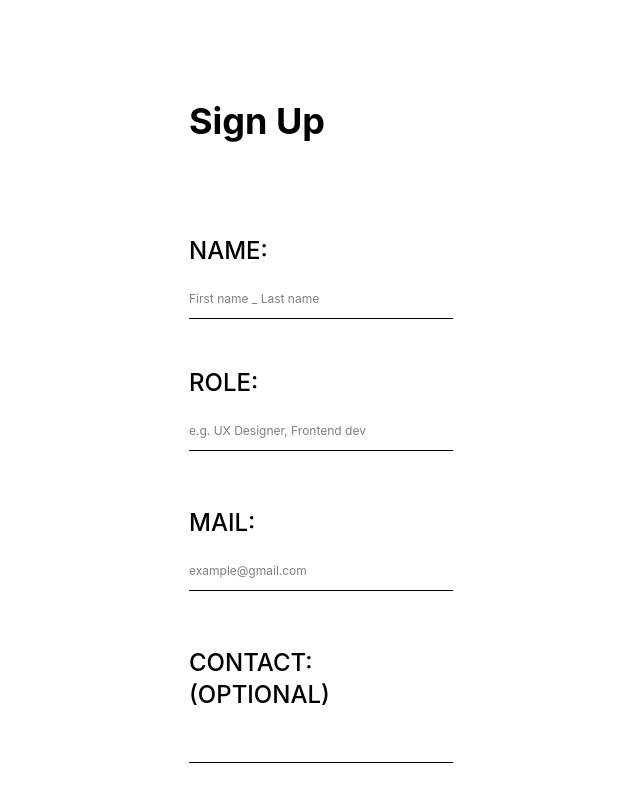
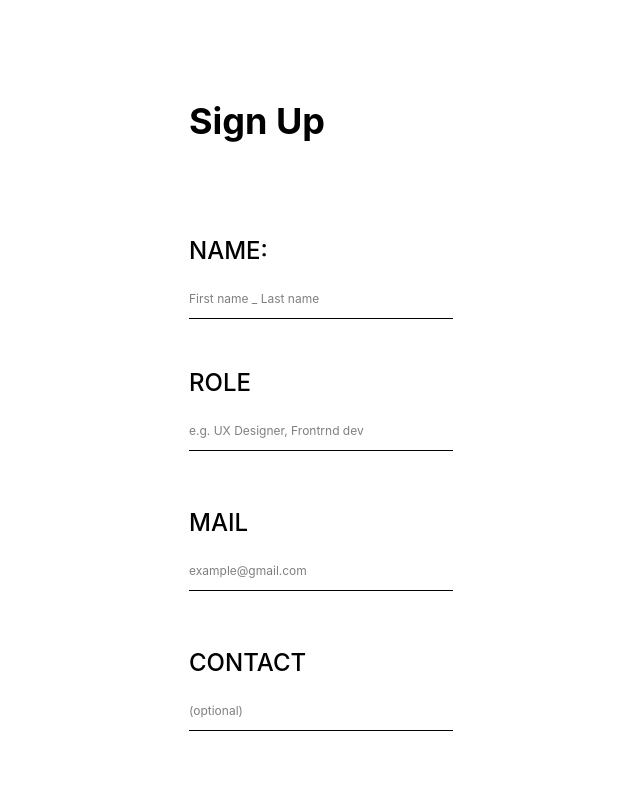
Before and after one commit to HannaJ95/mingle-tool, a React (Vite) app in the folder client/: page / in a window 1280 px wide. Shown: the top 800 px of the page, without its empty margins (331-971 px from the left). Built offline with nearby package versions, Linux system fonts and the light colour scheme; no server answers.

Commit message:
changes: minor changes in registerform

```diff
--- a/client/src/components/registration/RegisterForm.jsx
+++ b/client/src/components/registration/RegisterForm.jsx
@@ -80,19 +80,18 @@ export default function RegisterForm() {
         {/* REQUIRED EMAIL FIELD */}
         <Field
           id="role"
-          label="Role:"
-          placeholder="e.g. UX Designer, Frontend dev"
+          label="Role"
+          placeholder="e.g. UX Designer, Frontrnd dev"
           value={formData.role}
           onChange={handleChange("email")}
           error={errors.email}
           maxLength={254}
           required
         />
-
       </div>
         <Field
           id="email"
-          label="Mail:"
+          label="Mail"
           placeholder="example@gmail.com"
           type="email"
           value={formData.email}
@@ -101,11 +100,10 @@ export default function RegisterForm() {
           maxLength={254}
           required
         />
-
         <Field
           id="contact"
-          label="Contact: (optional)"
-          placeholder=""
+          label="Contact"
+          placeholder="(optional)"
           value={formData.contact}
           onChange={handleChange("contact")}
           error={errors.contact}
```
